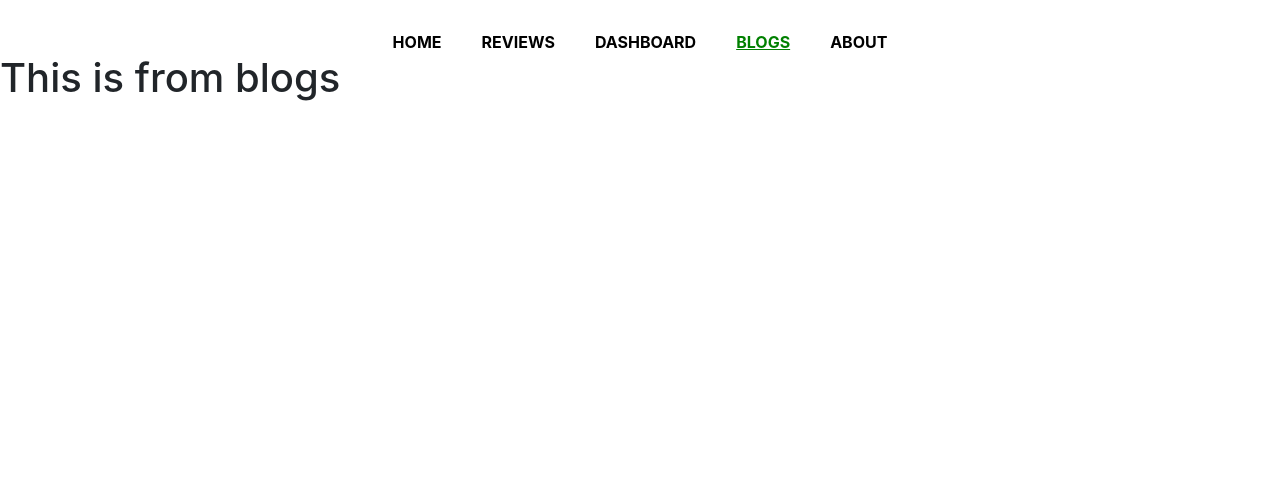
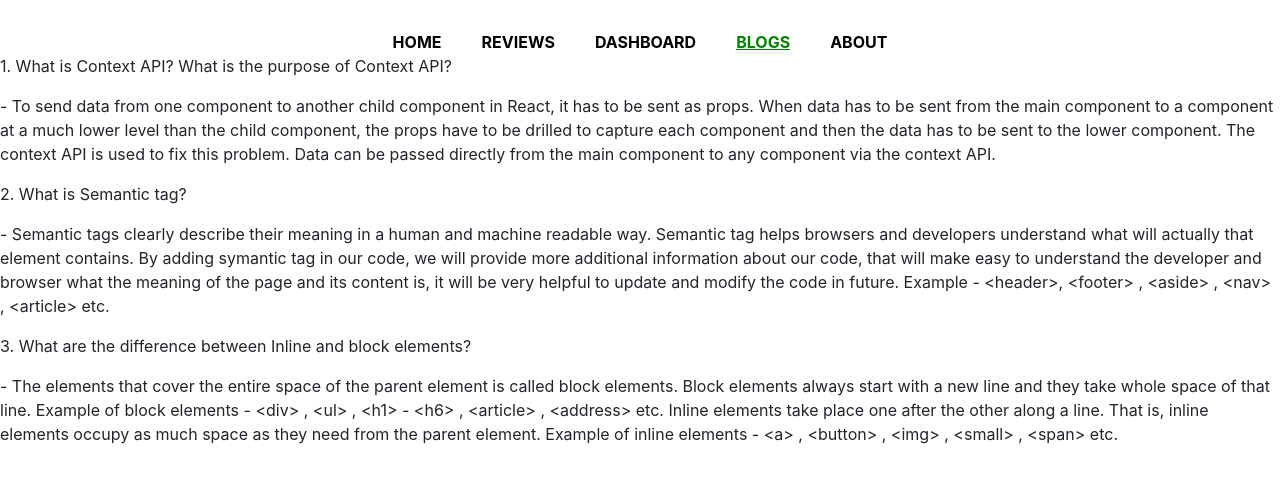
Before and after one commit to SuraiyaAkterTrishna/plant-paradise, a React (Create React App) app: page /blogs in a window 1280 px wide. Shown: the top 482 px of the page. Built offline with nearby package versions, Linux system fonts and the light colour scheme.

Commit message:
blogs area question and answer part complete

```diff
--- a/src/components/Blogs/Blogs.js
+++ b/src/components/Blogs/Blogs.js
@@ -3,7 +3,20 @@ import React from 'react';
 const Blogs = () => {
     return (
         <div>
-            <h1>This is from blogs</h1>
+            <div>
+                <p>1. What is Context API? What is the purpose of Context API?</p>
+                <p>- To send data from one component to another child component in React, it has to be sent as props. When data has to be sent from the main component to a component at a much lower level than the child component, the props have to be drilled to capture each component and then the data has to be sent to the lower component. The context API is used to fix this problem. Data can be passed directly from the main component to any component via the context API.</p>
+            </div>
+            <div>
+                <p>2. What is Semantic tag?</p>
+                <p>- Semantic tags clearly describe their meaning in a human and machine readable way. Semantic tag helps browsers and developers understand what will actually that element contains. By adding symantic tag in our code, we will provide more additional information about our code, that will make easy to understand the developer and browser what the meaning of the page and its content is, it will be very helpful to update and modify the code in future. Example - {`<header>, <footer> , <aside> , <nav> , <article>`} etc.</p>
+            </div>
+            <div>
+                <p>3. What are the difference between Inline and block elements?</p>
+                <p>- The elements that cover the entire space of the parent element is called block elements. Block elements always start with a new line and they take whole space of that line. Example of block elements - {`<div> , <ul> , <h1> - <h6> , <article> , <address>`}  etc.
+
+                Inline elements take place one after the other along a line. That is, inline elements occupy as much space as they need from the parent element. Example of inline elements - {`<a> , <button> , <img> , <small> , <span> `}etc.</p>
+            </div>
         </div>
     );
 };
```
Also changed, not shown: 1 other file (tests, documents, lock files or other folders).
